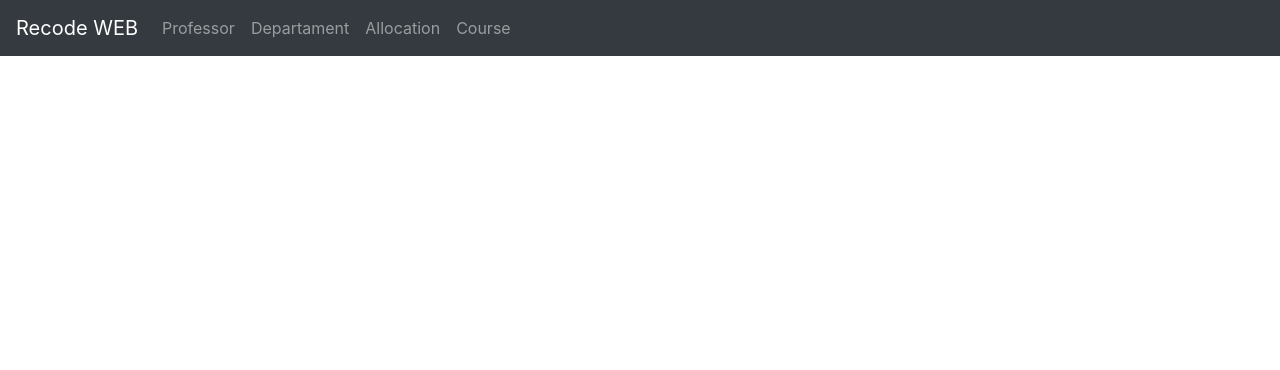
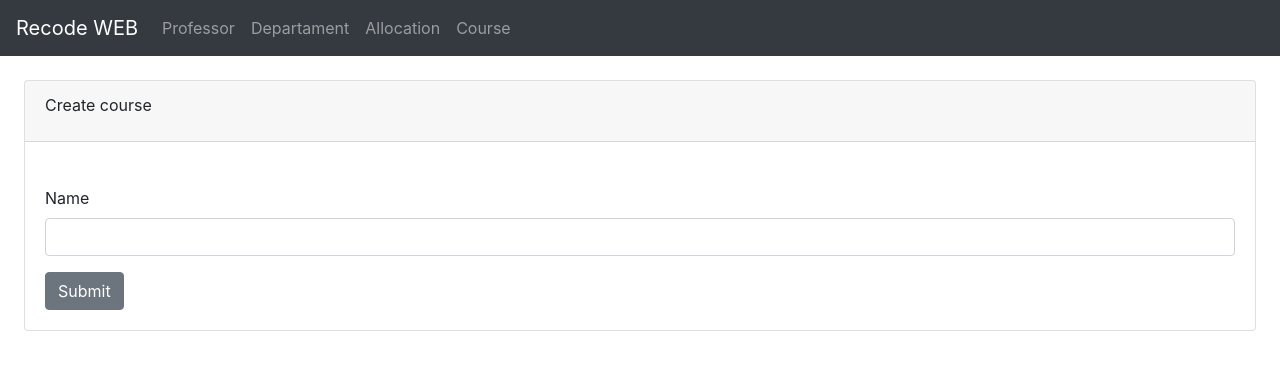
Before and after one commit to rafaelmourato/recode-web, a React (Create React App) app: page /course/new in a window 1280 px wide. Shown: the top 370 px of the page. Built offline with nearby package versions, Linux system fonts and the light colour scheme.

Commit message:
Edit/create course created

```diff
--- /dev/null
+++ b/src/pages/Course/edit.js
@@ -0,0 +1,71 @@
+import React, { useEffect, useState } from 'react';
+import { toast } from 'react-toastify';
+import {
+  FormGroup, Label, Form, Input, Button,
+} from 'reactstrap';
+import Page from '../../components/Page/index';
+import api from '../../services/api';
+
+export default function Edit(props) {
+  const [form, setForm] = useState({ name: '' });
+  const [Course, setCourse] = useState([]);
+
+  const { history, match: { params: { id } } } = props;
+  const isNewCourse = id === 'new';
+
+  const onError = () => {
+    toast.error('unexpected error');
+  };
+
+  useEffect(() => {
+    if (!isNewCourse) {
+      api.get(`/course/${id}`).then(({ data }) => {
+        setForm({
+          name: data.name,
+        });
+      }).catch(onError);
+    }
+  }, [id, isNewCourse]);
+
+  const onSuccess = () => {
+    const action = isNewCourse ? 'Created' : 'Updated';
+    toast.info(`${action} with Success`);
+    history.push('/course');
+  };
+
+  const onChange = (event) => {
+    const { target: { name, value } } = event;
+    setForm({
+      ...form,
+      [name]: value,
+    });
+  };
+  const onSubmit = () => {
+    if (isNewCourse) {
+      api.post('/course', form)
+        .then(onSuccess)
+        .catch(onError);
+    } else {
+      api.put(`/course/${id}`, form)
+        .then(onSuccess)
+        .catch(onError);
+    }
+  };
+
+  return (
+    <Page title={isNewCourse ? 'Create course' : 'Edit course'}>
+      <Form className="mt-4">
+        <FormGroup>
+          <Label>Name</Label>
+          <Input
+            value={form.name}
+            name="name"
+            type="text"
+            onChange={onChange}
+          />
+        </FormGroup>
+      </Form>
+      <Button onClick={onSubmit}>Submit</Button>
+    </Page>
+  );
+}
--- a/src/pages/Course/index.js
+++ b/src/pages/Course/index.js
@@ -43,7 +43,7 @@ export default () => {
           {courses.map((course) => (
             <tr key={course.id}>
               <th>{course.id}</th>
-              <th>{course.name}</th>
+              <th><Link to={`/course/${course.id}`}>{course.name}</Link></th>
               <th><Button onClick={() => onDelete(course.id)} color="danger">Delete</Button></th>
             </tr>
           ))}
--- a/src/pages/Professor/index.js
+++ b/src/pages/Professor/index.js
@@ -42,7 +42,7 @@ export default () => {
           </tr>
         </thead>
         <tbody>
-          {professors.map((professor, index) => (
+          {professors.map((professor) => (
             <tr key={professor.id}>
               <td>{professor.id}</td>
               <td><Link to={`/professor/${professor.id}`}>{professor.name}</Link></td>
--- a/src/routes/routes.js
+++ b/src/routes/routes.js
@@ -4,12 +4,19 @@ import Professor from '../pages/Professor';
 import EditProfessor from '../pages/Professor/edit';
 import Course from '../pages/Course';
 import Home from '../pages/Home';
+import EditCourse from '../pages/Course/edit';
 
 const routes = [{
   name: 'Professor',
   component: Professor,
   path: '/professor',
   navbar: true,
+},
+{
+  name: 'Edit Course',
+  component: EditCourse,
+  path: '/course/:id',
+  navbar: false,
 },
 {
   name: 'Edit Professor',
```
